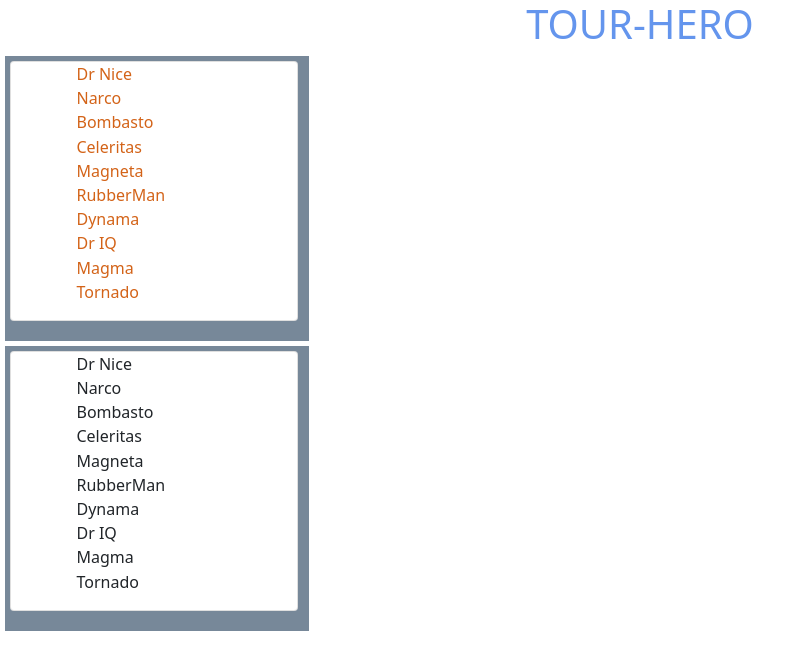
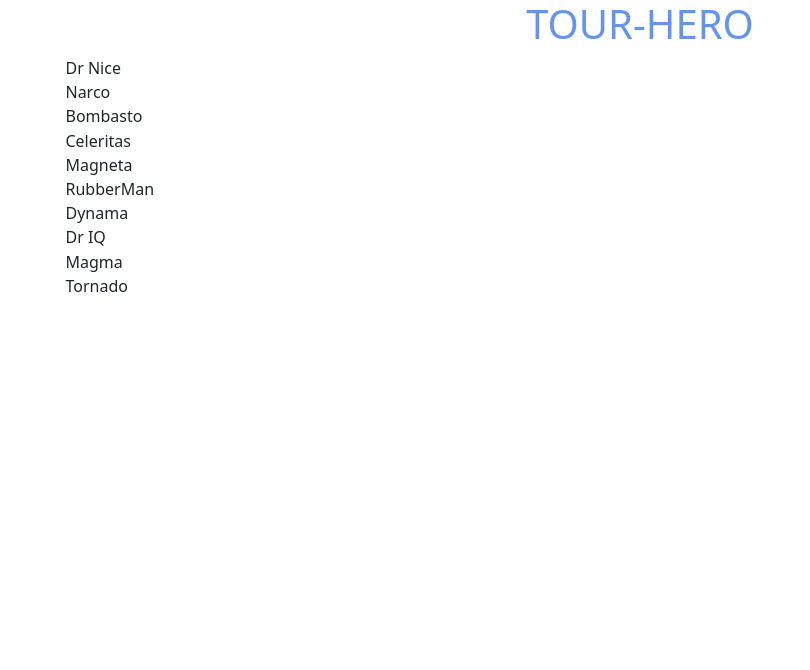
Before and after one commit to Mohiaden/tour-hero, an Angular app: page / in a window 1280 px wide. Shown: the top 670 px of the page, without its empty margins (0-810 px from the left). Built offline with nearby package versions, Linux system fonts and the light colour scheme.

Commit message:
ka tirtiray stylkii

```diff
--- a/src/app/heroes/heroes.component.css
+++ b/src/app/heroes/heroes.component.css
@@ -1,38 +1,5 @@
-.container{
-    background-color: lightslategrey;
-    margin: 5px;
-    padding: 5px;
-    width: 19rem;
-}
+ul {
 
+    list-style-type: none;
 
-.card {
-    margin-bottom: 15px;
-}
-.h2selectHero {
-    color: green;
-}
-
-.dselectId {
-    color: rgb(150, 140, 240);
-}
-
-div>.section1 {
-
-   color: rgb(211, 99, 24);
-
-}
-
-div>section2 {
-    color: rgb(187, 221, 125);
-}
-
-
-li {
-    list-style:none;
-}
-
-.label1 {
-    background-color: rgb(163, 162, 150);
-    color: rgb(236, 233, 228);
-}
+  }
--- a/src/app/heroes/heroes.component.html
+++ b/src/app/heroes/heroes.component.html
@@ -1,13 +1,13 @@
-<div class="container">
-  <div class="card" style="width: 18rem;">
+<div class="heroes">
 
-<section class="section1">
+
+
 <div *ngIf="selectedHero">
 
-<h2 class="h2selectHero">{{selectedHero.name | uppercase}} Details</h2>
-  <div class="dselectId"> <h1> <span>id: </span>   {{selectedHero.id}}</h1></div>
+<h2>{{selectedHero.name | uppercase}} Details</h2>
+  <div> <h1> <span>id: </span>   {{selectedHero.id}}</h1></div>
 
-  <div class="label1">
+  <div class="label">
   <label for="hero-name">Hero name: </label>
     <input id="hero-name" [(ngModel)]="selectedHero.name" placeholder="name">
   </div>
@@ -15,7 +15,7 @@
 </div>
 
 
-<div class="section2">
+
 <ul class="listHero">
 <li *ngFor="let hero of heroes"
   [class.selected]="hero === selectedHero"
@@ -23,43 +23,6 @@
   <span class="badge">{{hero.id}}</span> {{hero.name}}
 </li>
 </ul>
-</div>
-    </section>
 
 
 </div>
-</div>
-<div class="container">
-  <div class="card" style="width: 18rem;">
-    <div class="section1">
-<section >
-<div *ngIf="selectedHero">
-
-<h2 class="h2selectHero">{{selectedHero.name | uppercase}} Details</h2>
-  <div class="dselectId"> <h1> <span>id: </span>   {{selectedHero.id}}</h1></div>
-
-  <div class="label1">
-  <label for="hero-name">Hero name: </label>
-    <input id="hero-name" [(ngModel)]="selectedHero.name" placeholder="name">
-  </div>
-
-</div>
-</section>
-</div>
-<div class="section2">
-<section >
-<div>
-<ul class="listHero">
-<li *ngFor="let hero of heroes"
-  [class.selected]="hero === selectedHero"
-  (click)="onSelect(hero)">
-  <span class="badge">{{hero.id}}</span> {{hero.name}}
-</li>
-</ul>
-</div>
-    </section>
-  </div>
-
-
-</div>
-</div>
```
